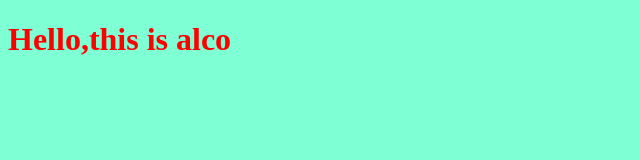
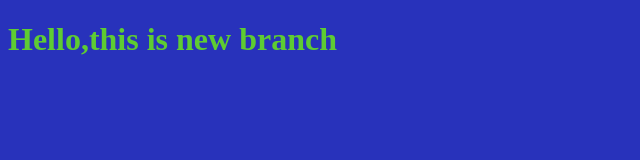
Before and after one commit to Alco222/myProgect, a plain HTML site: page index.html in a window 1280 px wide. Shown: the whole page, without its empty margins (0-640 px from the left). Drawn offline with Linux system fonts and the light colour scheme.

Commit message:
changing style for the title

```diff
--- a/index.html
+++ b/index.html
@@ -7,7 +7,7 @@
     <link rel="stylesheet" href="style.css">
 </head>
 <body>
-    <h1>Hello,this is alco</h1>
+    <h1>Hello,this is new branch</h1>
 <script src="app.js"></script>
 </body>
 </html>
--- a/style.css
+++ b/style.css
@@ -1,6 +1,6 @@
 h1{
-    color:red;
+    color:rgb(94, 204, 50);
 }
 body{
-    background-color: aquamarine;
+    background-color: rgb(40, 50, 187);
 }
```
